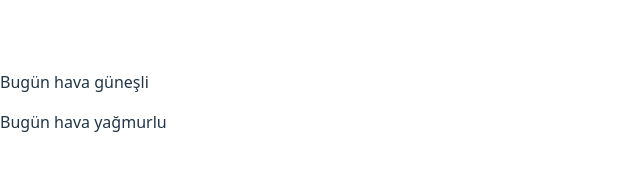
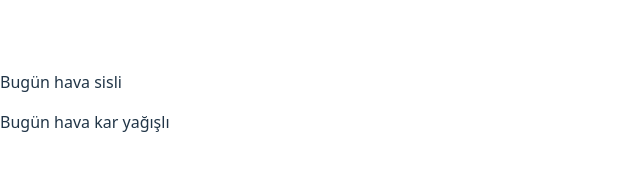
Before and after one commit to alikaankoc1/create-folder, a React (Vite) app in the folder props structure/: page / in a window 1280 px wide. Shown: the part 298-468 px from the top of the page, without its empty margins (0-640 px from the left). Built offline with nearby package versions, Linux system fonts and the light colour scheme.

Commit message:
Update App.jsx

```diff
--- a/props structure/src/App.jsx
+++ b/props structure/src/App.jsx
@@ -4,9 +4,9 @@ import Product from './Product'
 function App() {
   return (
     <div>
-      <Product status = {"güneşli"}
+      <Product status = {"sisli"}
       />
-      <Product status = {"yağmurlu"}/>
+      <Product status = {"kar yağışlı"}/>
     </div>
   )
 }
```
